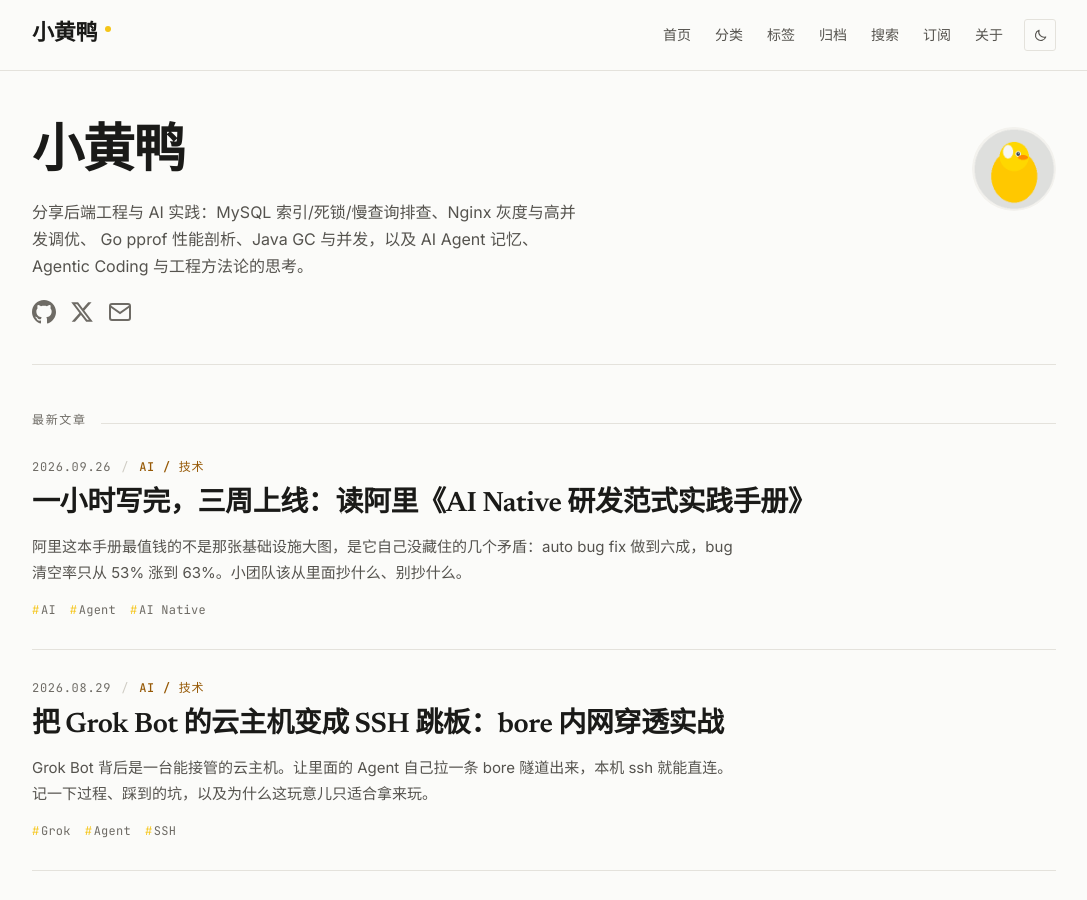
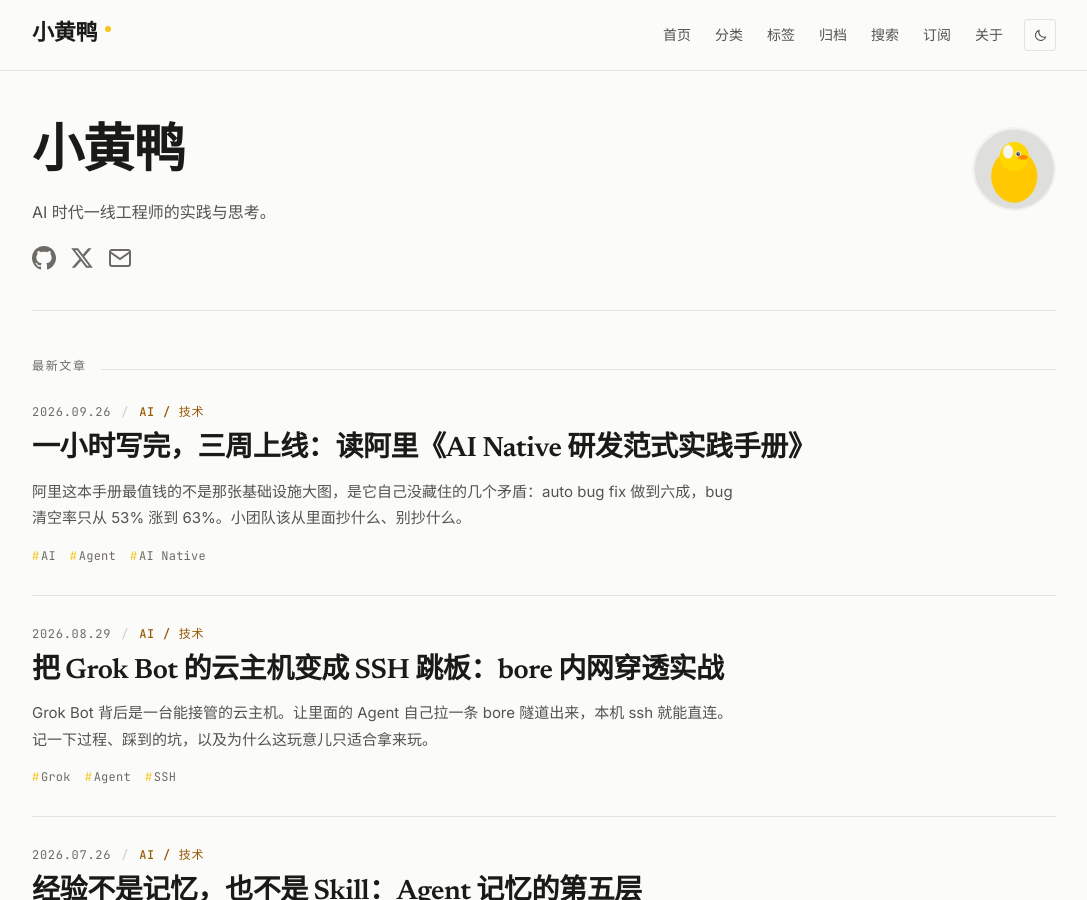
Before and after one commit to TaylorChen/TaylorChen.github.io, a Jekyll site: the page built from index.html, in a window 1280 px wide and 900 px high. Shown: the whole window, without its empty margins (96-1183 px from the left). Built offline with Jekyll 4.4.1, drawn with Linux system fonts in a browser that asks for light colours; the list of posts is cut into pages by our own code; comment, search, counter and statistics services are not loaded.

Commit message:
首页介绍改为概括性定位：AI 时代一线工程师的实践与思考
原 description 罗列 MySQL/Nginx/Go/Java 等具体技术，像关键词堆砌且主次颠倒；
改为一句概括定位，同时用于首页 masthead 与 meta description。
tagline（首页 <title>）保持不变，保留搜索关键词。

Co-Authored-By: Claude Opus 5.5 <noreply@anthropic.com>

```diff
--- a/_config.yml
+++ b/_config.yml
@@ -24,9 +24,7 @@ title: 小黄鸭
 tagline: AI Agent 工程、MySQL/Go/Nginx 性能排查实战
 email: cherrycmd@gmail.com
 description: >- # this means to ignore newlines until "baseurl:"
-  分享后端工程与 AI 实践：MySQL 索引/死锁/慢查询排查、Nginx 灰度与高并发调优、
-  Go pprof 性能剖析、Java GC 与并发，以及 AI Agent 记忆、Agentic Coding
-  与工程方法论的思考。
+  AI 时代一线工程师的实践与思考。
 baseurl: "" # the subpath of your site, e.g. /blog
 url: "https://chen.zz.ac" # the base hostname & protocol for your site (no trailing slash)
 twitter_username: shlchen
```
